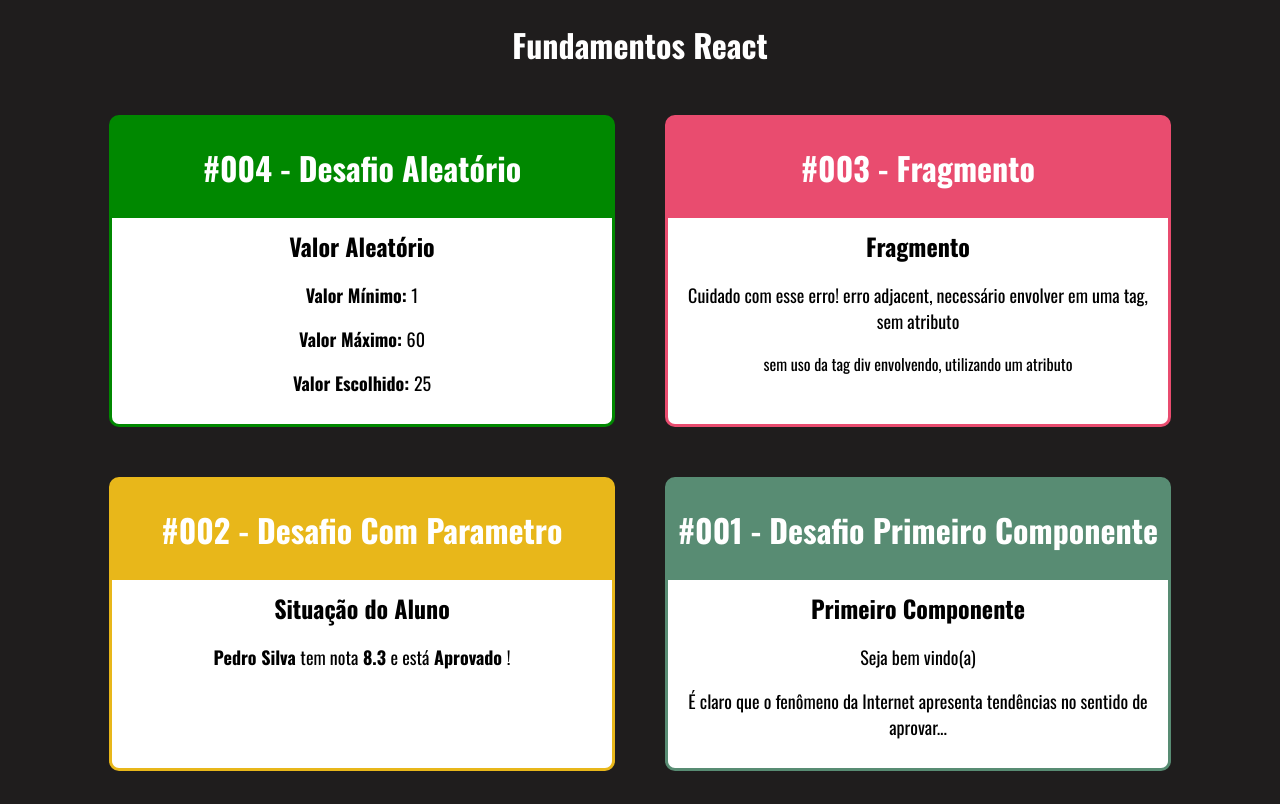
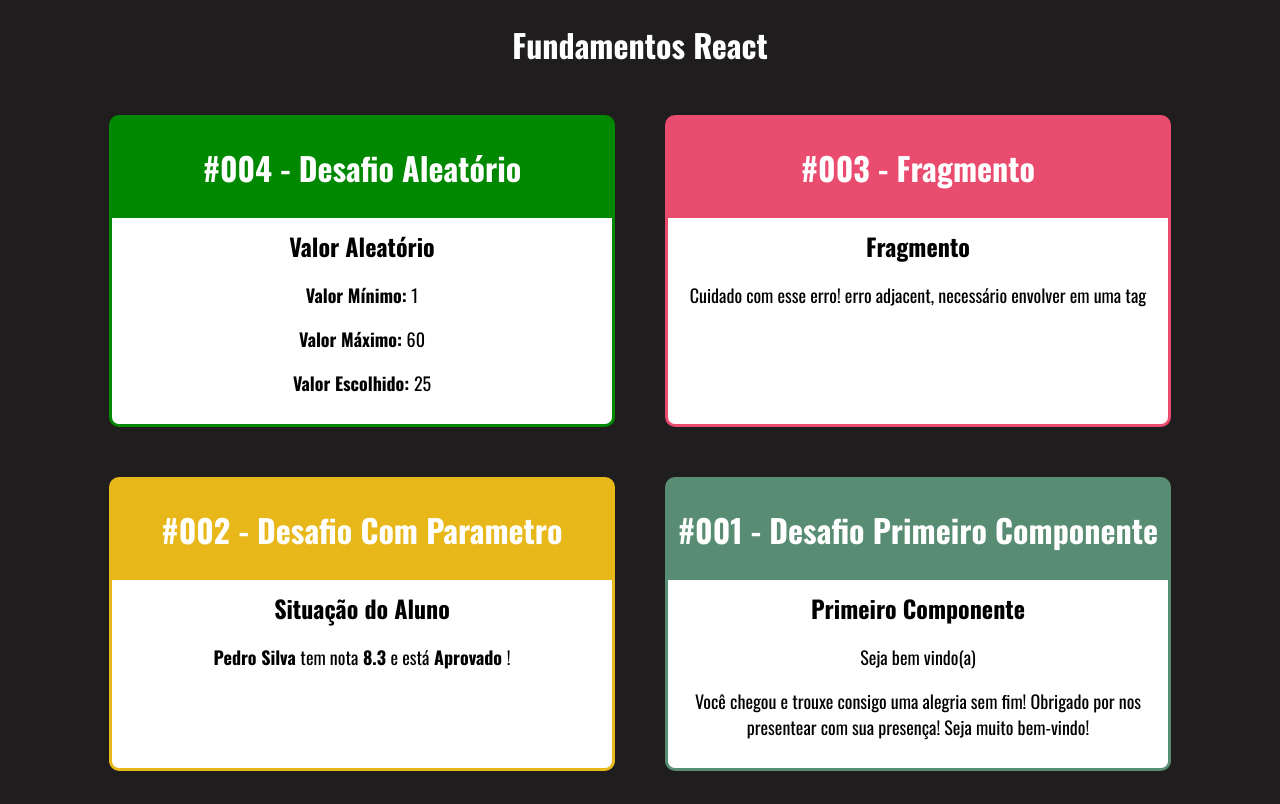
Before and after one commit to gabyreis28/fundamentos-reactJS, a React (Create React App) app: page / in a window 1280 px wide. Built offline with nearby package versions, Linux system fonts and the light colour scheme.

Commit message:
ajuste texto

```diff
--- a/src/components/basico/Fragmento.jsx
+++ b/src/components/basico/Fragmento.jsx
@@ -5,11 +5,8 @@
     <>
       <h2>Fragmento</h2>
       <p>Cuidado com esse erro! erro adjacent,
-        necessário envolver em uma tag, sem atributo
+        necessário envolver em uma tag
       </p>
-      <React.Fragment key="1">
-        sem uso da tag div envolvendo, utilizando um atributo
-      </React.Fragment>
     </>
   )
 }
--- a/src/components/basico/Primeiro.jsx
+++ b/src/components/basico/Primeiro.jsx
@@ -1,7 +1,7 @@
 import React from 'react'
 
 export default function Primeiro(){
-  const msg = 'É claro que o fenômeno da Internet apresenta tendências no sentido de aprovar...'
+  const msg = 'Você chegou e trouxe consigo uma alegria sem fim! Obrigado por nos presentear com sua presença! Seja muito bem-vindo!'
   return (
     <div>
       <h2>Primeiro Componente</h2>
```
